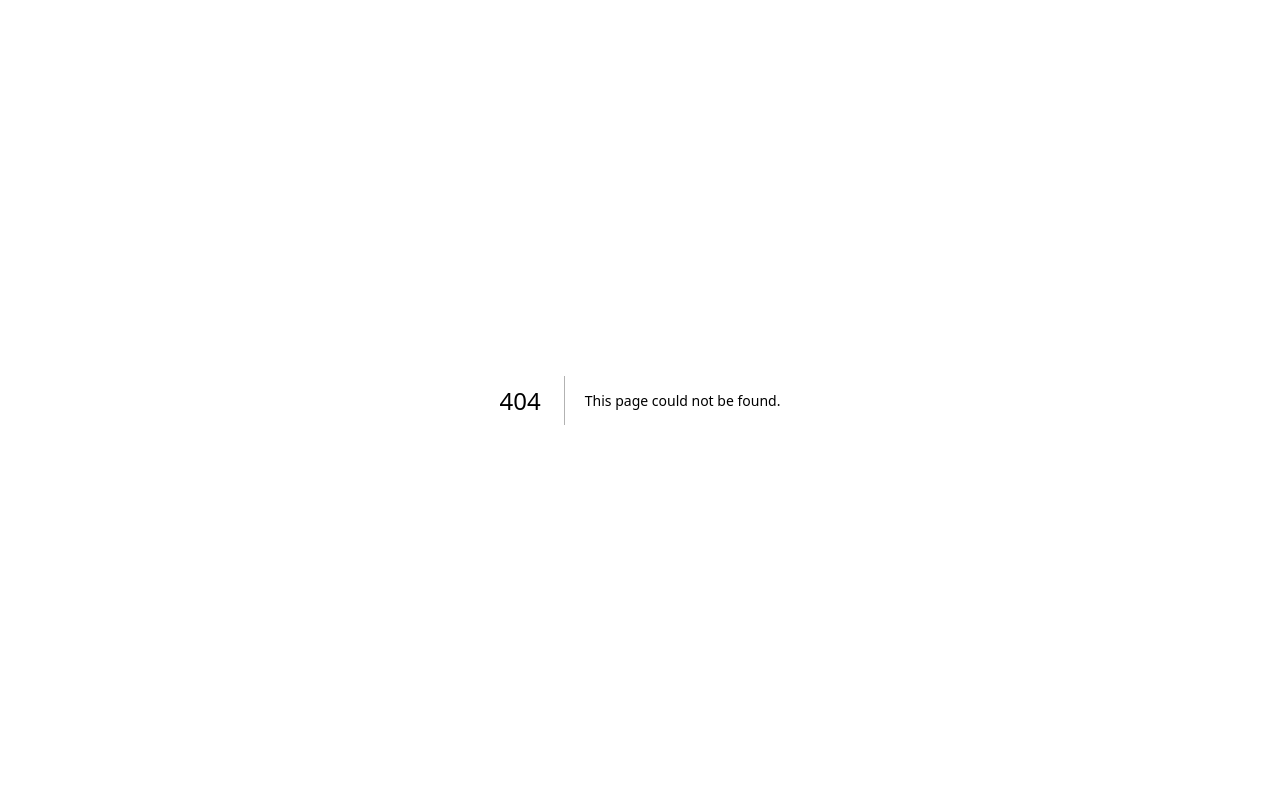
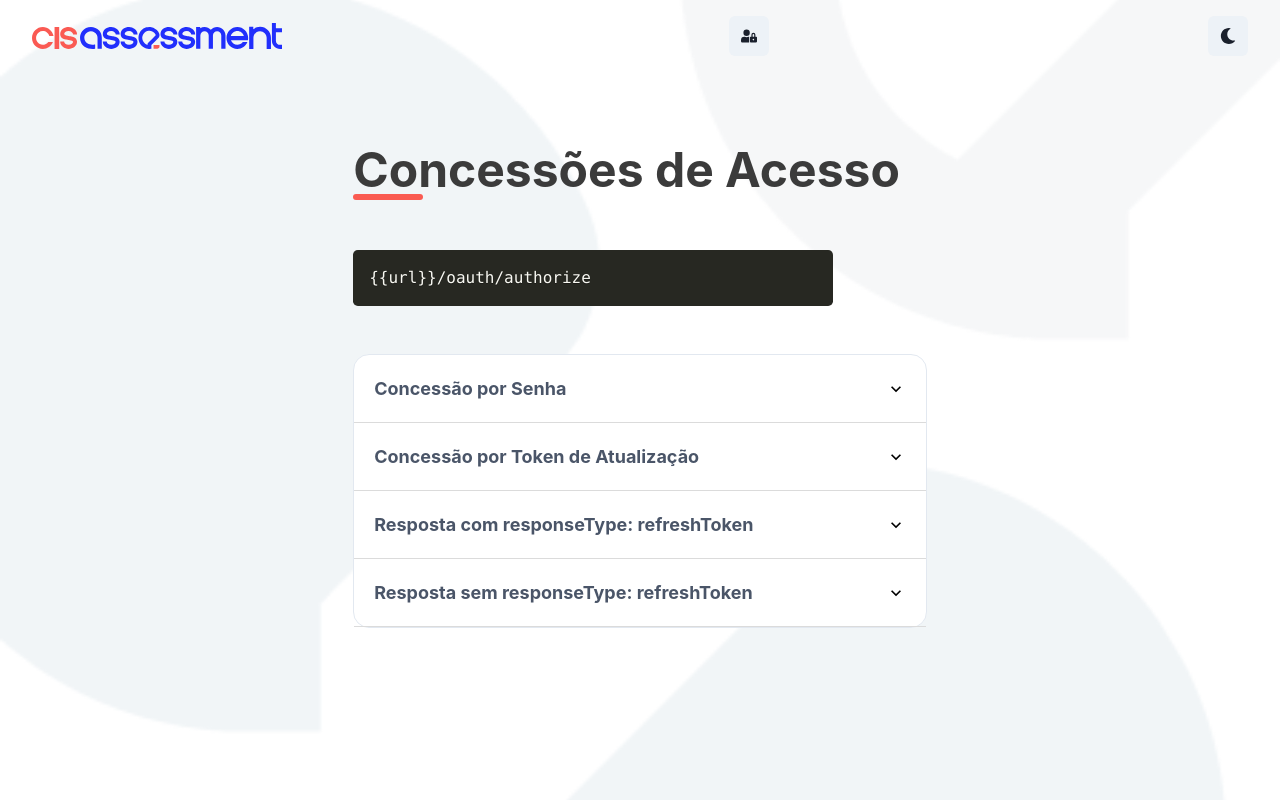
Before and after one commit to leguass7/cis-assessment-connect, a Next.js app: page /authorize in a window 1280 px wide. Before the commit this address had no page. Built offline with nearby package versions, Linux system fonts and the light colour scheme.

Commit message:
Pagina authorize criada && accordion component

```diff
--- /dev/null
+++ b/src/components/Accordion/index.tsx
@@ -0,0 +1,105 @@
+import {
+  Accordion,
+  AccordionButton,
+  AccordionIcon,
+  AccordionItem,
+  AccordionPanel,
+  Box,
+  Flex,
+  Text,
+  useColorModeValue,
+} from "@chakra-ui/react";
+import React from "react";
+import { CodeHighlight } from "~/components/CodeHighlight";
+import {
+  noResponseTypeResponse,
+  passwordGrantPayload,
+  refreshTokenGrantPayload,
+  refreshTokenResponse,
+} from "~/components/CodeHighlight/constants";
+
+export const AccordionComponent: React.FC = () => {
+  const bgColor = useColorModeValue("white", "#2c2c2c");
+  const borderColor = useColorModeValue("#dbdbdb", "#525252");
+  const panelColor = useColorModeValue("#e9e9e9", "#2c2c2c");
+  const textColor = useColorModeValue("gray.600", "gray.300");
+
+  return (
+    <Box>
+      <Accordion
+        backgroundColor={bgColor}
+        borderRadius="2xl"
+        borderWidth={1}
+        allowToggle
+        width="100%"
+        transition="easeInOut"
+        transitionDuration="0.3s"
+        transitionTimingFunction="ease-in-out"
+      >
+        <AccordionItem border="none" borderBottom={`1px solid ${borderColor}`}>
+          <AccordionButton padding="20px">
+            <Box flex="1" textAlign="left">
+              <Text fontSize="lg" as="b" color={textColor}>
+                Concessão por Senha
+              </Text>
+            </Box>
+            <AccordionIcon />
+          </AccordionButton>
+          <AccordionPanel backgroundColor={panelColor} pb={4}>
+            <Flex justifyContent="center" flexDirection="column" alignItems="center">
+              <CodeHighlight codeString={passwordGrantPayload} />
+            </Flex>
+          </AccordionPanel>
+        </AccordionItem>
+
+        <AccordionItem border="none" borderBottom={`1px solid ${borderColor}`}>
+          <AccordionButton padding="20px">
+            <Box flex="1" textAlign="left">
+              <Text fontSize="lg" as="b" color={textColor}>
+                Concessão por Token de Atualização
+              </Text>
+            </Box>
+            <AccordionIcon />
+          </AccordionButton>
+          <AccordionPanel backgroundColor={panelColor} pb={4}>
+            <Flex justifyContent="center" flexDirection="column" alignItems="center">
+              <CodeHighlight codeString={refreshTokenGrantPayload} />
+            </Flex>
+          </AccordionPanel>
+        </AccordionItem>
+
+        <AccordionItem border="none" borderBottom={`1px solid ${borderColor}`}>
+          <AccordionButton padding="20px">
+            <Box flex="1" textAlign="left">
+              <Text fontSize="lg" as="b" color={textColor}>
+                Resposta com responseType: refreshToken
+              </Text>
+            </Box>
+            <AccordionIcon />
+          </AccordionButton>
+          <AccordionPanel backgroundColor={panelColor} pb={4}>
+            <Flex justifyContent="center" flexDirection="column" alignItems="center">
+              <CodeHighlight codeString={refreshTokenResponse} />
+            </Flex>
+          </AccordionPanel>
+        </AccordionItem>
+
+        <AccordionItem border="none" borderBottom={`1px solid ${borderColor}`}>
+          <AccordionButton padding="20px">
+            <Box flex="1" textAlign="left">
+              <Text fontSize="lg" as="b" color={textColor}>
+                Resposta sem responseType: refreshToken
+              </Text>
+            </Box>
+            <AccordionIcon />
+          </AccordionButton>
+          <AccordionPanel backgroundColor={panelColor} pb={4}>
+            <Flex justifyContent="center" flexDirection="column" alignItems="center">
+              <CodeHighlight codeString={noResponseTypeResponse} />
+            </Flex>
+          </AccordionPanel>
+        </AccordionItem>
+      </Accordion>
+    </Box>
+  );
+};
--- a/src/components/CodeHighlight/constants.ts
+++ b/src/components/CodeHighlight/constants.ts
@@ -39,3 +39,47 @@ export const codeStringError = `
 	"success":false
 }
 `;
+
+export const passwordGrantPayload = `
+{
+  "grantType": "password",
+  "username": "string",
+  "password": "string",
+  "responseType": "refreshToken"
+}
+`;
+
+export const refreshTokenGrantPayload = `
+{
+  "grantType": "refreshToken",
+  "refreshToken": "string"
+}
+`;
+
+export const refreshTokenResponse = `
+{
+  "accessToken": "string",
+  "accessTokenExpirationDate": Date,
+  "refreshToken": "string",
+  "refreshTokenExpirationDate": Date,
+  "success": boolean
+}
+`;
+
+export const noResponseTypeResponse = `
+{
+  "accessToken": "string",
+  "accessTokenExpirationDate": Date,
+  "success": boolean
+}
+`;
+
+export const RequestAuthorization = `
+
+{
+	"grantType": "clientCredentials",
+	"clientId": "DEV_IDHmMsg1_CEvHnGb4VjNDvrg",
+	"clientSecret": "DEV_IDe1b1d9e887c241ed9863198cc92b22c9",
+	"responseType": "refreshToken"
+}
+`;
--- a/src/components/FeedbackReponseAvatar/index.tsx
+++ b/src/components/FeedbackReponseAvatar/index.tsx
@@ -1,9 +1,9 @@
 import { Box, Image, Text, useColorModeValue } from "@chakra-ui/react";
 import React from "react";
-import avatarSuccess from "../../../public/imgs/astro-cis.png";
-import avatarError from "../../../public/imgs/astro404.png";
+import avatarSuccess from "~/public/imgs/astro-cis.png";
+import avatarError from "~/public/imgs/astro404.png";
 import { codeStringError, codeStringGet } from "../CodeHighlight/constants";
-import { CodeHighlight } from "../CodeHighlight";
+import { CodeHighlight } from "~/components/CodeHighlight";
 
 type Props = {
   status?: boolean;
--- a/src/components/Header/index.tsx
+++ b/src/components/Header/index.tsx
@@ -1,12 +1,18 @@
 import { Box, Container, Flex, IconButton, Image, Spacer, useColorMode } from "@chakra-ui/react";
 import Link from "next/link";
-import { FaMoon, FaSun } from "react-icons/fa";
+import { useRouter } from "next/router";
+import { FaMoon, FaSun, FaUserLock } from "react-icons/fa";
 import logoCis from "../../../public/logo/logo.svg";
 
 type Props = {};
 
 const Header: React.FC<Props> = () => {
   const { colorMode, toggleColorMode } = useColorMode();
+  const router = useRouter();
+
+  const handleAuthorizeClick = () => {
+    router.push("/authorize");
+  };
 
   return (
     <Container maxW="container.xl">
@@ -17,9 +23,10 @@ const Header: React.FC<Props> = () => {
           gap={{ base: 4, md: 0 }}
           alignItems="center"
         >
-          <Link color="#212ffc" href={"/"}>
+          <Link href="/">
             <Image src={logoCis.src} alt="Logo" width={250} _hover={{ cursor: "pointer" }} />
           </Link>
+          <IconButton aria-label="Authorize" icon={<FaUserLock />} ml={2} onClick={handleAuthorizeClick} />
           <IconButton
             aria-label="Toggle dark mode"
             icon={colorMode === "light" ? <FaMoon /> : <FaSun />}
--- a/src/components/PublicLayout/index.tsx
+++ b/src/components/PublicLayout/index.tsx
@@ -1,6 +1,6 @@
 import { Box, Container, useColorModeValue } from "@chakra-ui/react";
 import React from "react";
-import Header from "../Header";
+import Header from "~/components/Header";
 import bgDefault from "../../../public/imgs/bg-default.png";
 import bgDark from "../../../public/imgs/bg-dark.png";
 
--- a/src/pages/_app.tsx
+++ b/src/pages/_app.tsx
@@ -1,7 +1,7 @@
 import { ChakraProvider, ColorModeScript } from "@chakra-ui/react";
 import type { AppProps } from "next/app";
 import { SessionProvider } from "next-auth/react";
-import theme from "../theme/theme";
+import theme from "~/theme/theme";
 
 export default function App({ Component, pageProps: { session, ...pageProps } }: AppProps) {
   return (
--- /dev/null
+++ b/src/pages/authorize/index.tsx
@@ -0,0 +1,30 @@
+import React from "react";
+import { Box, Container, Text, useColorModeValue } from "@chakra-ui/react";
+import { AccordionComponent } from "~/components/Accordion";
+import { CodeHighlight } from "~/components/CodeHighlight";
+import { PublicLayout } from "~/components/PublicLayout";
+import { useAOSAnimation } from "~/hooks/aosAnimate";
+
+const AuthorizePage: React.FC = () => {
+  useAOSAnimation();
+  const textColor = useColorModeValue("#3b3b3b", "white");
+
+  return (
+    <PublicLayout>
+      <Container mt={6}>
+        <Box data-aos="fade-down" my={"50px"}>
+          <Text as="b" fontSize="5xl" lineHeight={1} color={textColor}>
+            {"Concessões de Acesso"}
+          </Text>
+          <Box width={70} height={1.5} bg={"#fa5b52"} borderRadius="2xl"></Box>
+        </Box>
+        <Box data-aos="fade-up">
+          <CodeHighlight codeString={"{{url}}/oauth/authorize"} />
+          <AccordionComponent />
+        </Box>
+      </Container>
+    </PublicLayout>
+  );
+};
+
+export default AuthorizePage;
--- a/src/pages/oauth/index.tsx
+++ b/src/pages/oauth/index.tsx
@@ -2,7 +2,7 @@ import { Box, Container, Image, Text, useColorModeValue } from "@chakra-ui/react
 import React from "react";
 import { FormOauth } from "~/components/Forms/FormOauth";
 import { PublicLayout } from "~/components/PublicLayout";
-import astronauta from "../../../public/imgs/astro-cis.png";
+import astronauta from "~/public/imgs/astro-cis.png";
 
 type Props = {};
 
--- a/src/services/CisAssessmentClient/store/cookie-store.ts
+++ b/src/services/CisAssessmentClient/store/cookie-store.ts
@@ -1,5 +1,5 @@
-import { Authorization } from "../cis-assessment-client.dto";
-import { SetStoreParams, StoreInterface } from "./store.interface";
+import { Authorization } from "~/services/CisAssessmentClient/cis-assessment-client.dto";
+import { SetStoreParams, StoreInterface } from "~/services/CisAssessmentClient/store/store.interface";
 
 import Cookies from "js-cookie";
 
--- a/src/services/CisAssessmentClient/store/memory.store.ts
+++ b/src/services/CisAssessmentClient/store/memory.store.ts
@@ -1,5 +1,5 @@
-import type { Authorization } from "../cis-assessment-client.dto";
-import type { SetStoreParams, StoreInterface } from "./store.interface";
+import type { Authorization } from "~/services/CisAssessmentClient/cis-assessment-client.dto";
+import type { SetStoreParams, StoreInterface } from "~/services/CisAssessmentClient/store/store.interface";
 
 export class MemoryStore implements StoreInterface {
   private authorization?: Authorization | null = null;
--- a/src/services/CisAssessmentClient/store/store.interface.ts
+++ b/src/services/CisAssessmentClient/store/store.interface.ts
@@ -1,4 +1,4 @@
-import { Authorization } from "../cis-assessment-client.dto";
+import { Authorization } from "~/services/CisAssessmentClient/cis-assessment-client.dto";
 
 export type TransformAuthorization = (authorization?: Authorization | null) => Authorization;
 export type SetStoreParams = Authorization | TransformAuthorization;
```
